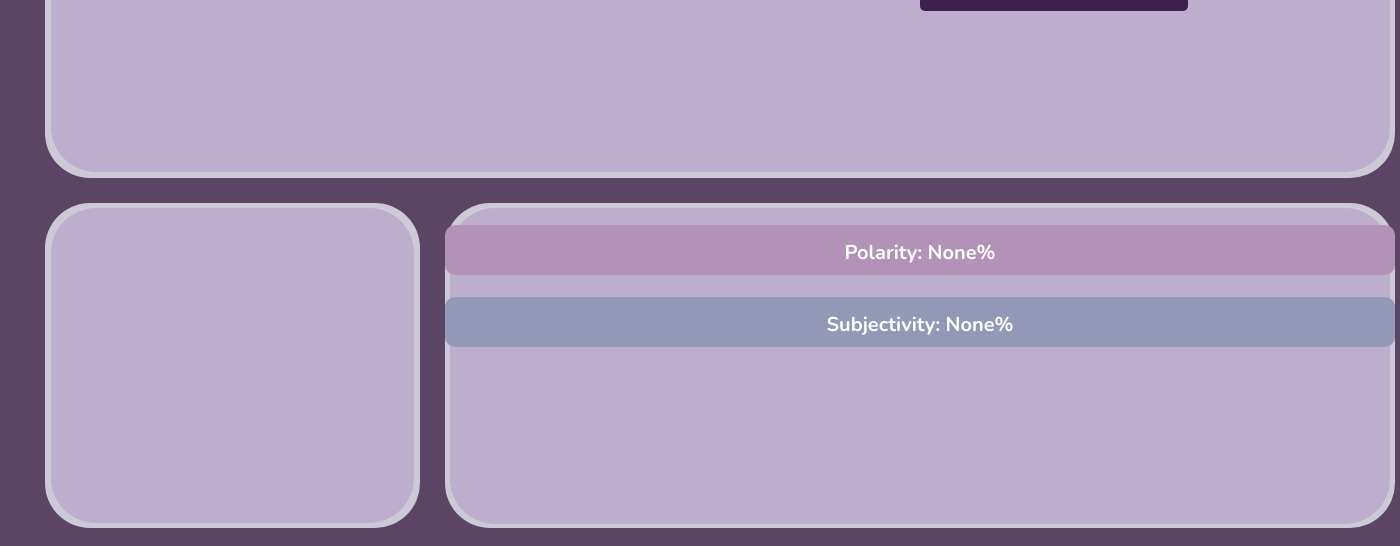
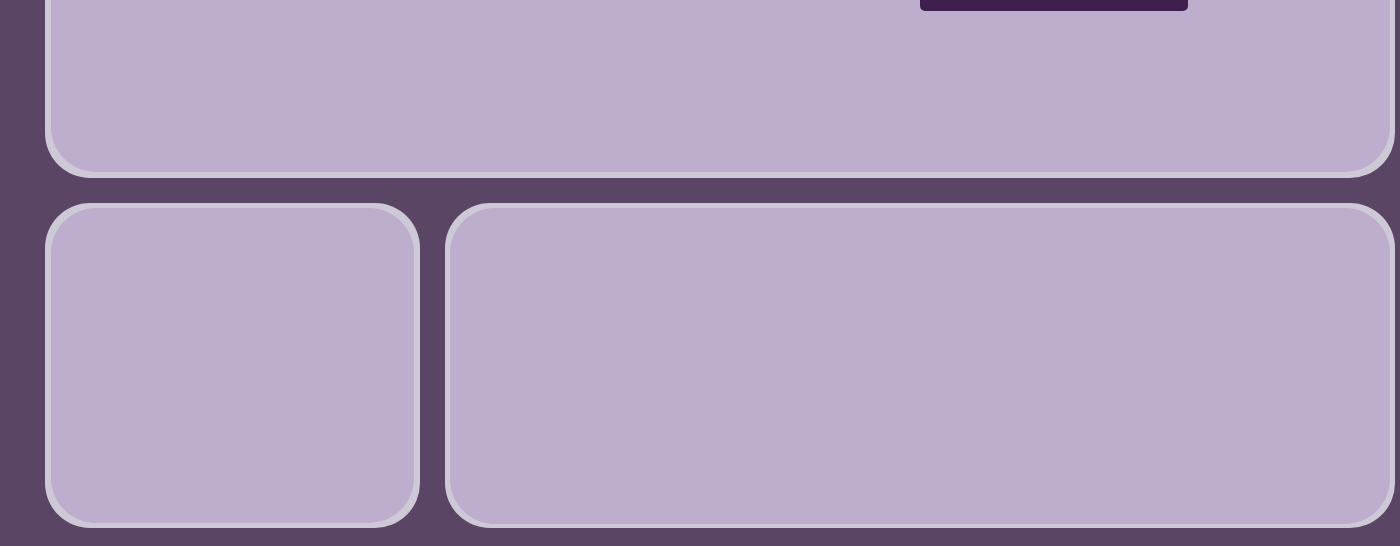
Before and after one commit to mohammedz06/boolean-news, a Flask app: page /predict in a window 1400 px wide. Shown: the part 459-1005 px from the top of the page. Run offline with Flask 3, Linux system fonts and the light colour scheme; parts of the project's set-up code (start-up, migrations or seed data) failed here and were passed over; some libraries are stand-ins or nearby versions; some web fonts are replaced.

Commit message:
Update main.html

```diff
--- a/templates/main.html
+++ b/templates/main.html
@@ -10,22 +10,14 @@
   <body>
     <div class="main">
       <div class="div">
-        <!-- Existing Design Elements -->
+        <!-- Input Section -->
         <div class="overlap-group">
           <div class="rectangle"></div>
           <div class="group">
-            <img
-              class="boolean-news"
-              src="https://c.animaapp.com/RG4WDjBl/img/boolean-news.png"
-            />
-            <img
-              class="isolation-mode"
-              src="https://c.animaapp.com/RG4WDjBl/img/isolation-mode.svg"
-            />
+            <img class="boolean-news" src="https://c.animaapp.com/RG4WDjBl/img/boolean-news.png" />
+            <img class="isolation-mode" src="https://c.animaapp.com/RG4WDjBl/img/isolation-mode.svg" />
           </div>
           <div class="rectangle-2"></div>
-
-          <!-- Form for News Input -->
           <form action="/predict" method="POST">
             <textarea
               name="news_text"
@@ -37,40 +29,53 @@
           </form>
         </div>
 
+
         <!-- Results Section -->
         <div class="overlap">
           <div class="rectangle-3"></div>
-          <div class="result-display">
-            {% if prediction %}
-              <p><strong>Prediction:</strong> {{ prediction }}</p>
-              <p><strong>Confidence:</strong> {{ confidence }}%</p>
+          <div class="result-box-left">
+            {% if polarity %}
+            <div class="bar-container">
+              <div class="bar polarity" style="width: {{ polarity }}%;">
+                Polarity: {{ polarity }}%
+              </div>
+            </div>
+            {% endif %}
+            {% if subjectivity %}
+            <div class="bar-container">
+              <div class="bar subjectivity" style="width: {{ subjectivity }}%;">
+                Subjectivity:{{ subjectivity }}%
+              </div>
+            </div>
             {% endif %}
           </div>
         </div>
 
+
+        <!-- Prediction Display -->
         <div class="overlap-2">
           <div class="rectangle-4"></div>
+          <div class="result-display">
+            {% if prediction == "TRUE" %}
+            <img style="top: 125px; " src="{{ url_for('static', filename='TRUE.png') }}" class="result-image" alt="True" />
+            {% elif prediction == "FALSE" %}
+            <img style="top: 125px;" src="{{ url_for('static', filename='FALSE.png') }}" class="result-image" alt="False" />
+            {% endif %}
+            {% if prediction %}
+            <p>
+              <span style="position: relative; top: 150px; left: 230px">
+                <strong>With a confidence of </strong>
+              </span>
+              <span style="position: relative; top:150px; left: 230px">{{ confidence }}%!</span>
 
-          <!-- Polarity Bar Graph -->
-          <div class="bar-container">
-            <div
-              class="bar polarity"
-              style="width: {{ polarity }}%;"
-            >
-              Polarity: {{ polarity }}%
-            </div>
-          </div>
+            </p>
 
-          <!-- Subjectivity Bar Graph -->
-          <div class="bar-container">
-            <div
-              class="bar subjectivity"
-              style="width: {{ subjectivity }}%;"
-            >
-              Subjectivity: {{ subjectivity }}%
-            </div>
+            {% endif %}
           </div>
         </div>
+
+
+        <!-- Feedback Section -->
       </div>
     </div>
   </body>
```
